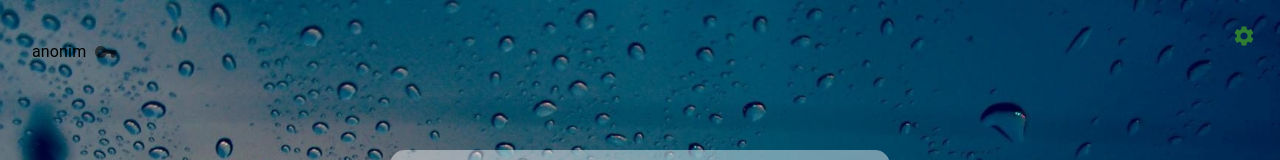
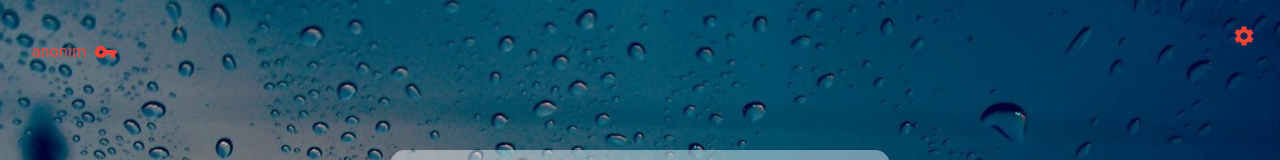
Before and after one commit to Boladzola/timer-react, a React (Vite) app: page / in a window 1280 px wide. Shown: the top 160 px of the page. Built offline with nearby package versions, Linux system fonts and the light colour scheme.

Commit message:
IconButton

```diff
--- a/src/Components/Auth/index.jsx
+++ b/src/Components/Auth/index.jsx
@@ -5,6 +5,8 @@ import MeetingRoomRoundedIcon from "@mui/icons-material/MeetingRoomRounded";
 import { auth, provider } from "../../api/firebase";
 import { signInWithPopup } from "firebase/auth";
 import styles from "./index.module.scss";
+import IconButton_ from "../IconButton_";
+import Typography_ from "../Typography_";
 
 const Auth = ({ isAuth }) => {
   const [currentUser, setCurrentUser] = useState({});
@@ -23,17 +25,17 @@ const Auth = ({ isAuth }) => {
     <Box className={styles.authBox}>
       {isAuth ? (
         <Box>
-          <Typography className={styles.text}>{currentUser.name}</Typography>
-          <IconButton>
+          <Typography_ className={styles.text}>{currentUser.name}</Typography_>
+          <IconButton_>
             <MeetingRoomRoundedIcon />
-          </IconButton>
+          </IconButton_>
         </Box>
       ) : (
         <Box>
-          <Typography className={styles.text}>anonim</Typography>
-          <IconButton onClick={onSignIn}>
+          <Typography_ className={styles.text}>anonim</Typography_>
+          <IconButton_ onClick={onSignIn}>
             <VpnKeyRoundedIcon />
-          </IconButton>
+          </IconButton_>
         </Box>
       )}
     </Box>
--- /dev/null
+++ b/src/Components/IconButton_/index.jsx
@@ -0,0 +1,38 @@
+import { Button, IconButton } from "@mui/material";
+import React from "react";
+import { useSelector } from "react-redux";
+import styles from "./index.module.scss";
+
+const getIconButtonClassByTheme = (color) => {
+  switch (color) {
+    case "salmon":
+      return styles.salmon;
+    case "turquiose":
+      return styles.turquiose;
+    case "green":
+      return styles.green;
+    case "pink":
+      return styles.pink;
+    case "bluegreen":
+      return styles.bluegreen;
+    case "dark":
+      return styles.dark;
+    case "grey":
+      return styles.grey;
+
+    default:
+      return styles.default;
+  }
+};
+
+const IconButton_ = ({ children, ...rest }) => {
+  const theme = useSelector((store) => store.settings.theme);
+
+  return (
+    <IconButton {...rest} className={getIconButtonClassByTheme(theme.color)}>
+      {children}
+    </IconButton>
+  );
+};
+
+export default IconButton_;
--- /dev/null
+++ b/src/Components/IconButton_/index.module.scss
@@ -0,0 +1,79 @@
+.salmon {
+  color: #f44336 !important;
+  &:disabled {
+    color: #ef9a9a !important;
+  }
+  &:hover {
+    color: #b71c1c !important;
+  }
+}
+
+.turquiose {
+  color: #00bcd4 !important;
+  &:disabled {
+    color: #80deea !important;
+  }
+  &:hover {
+    color: #00acc1 !important;
+  }
+}
+
+.green {
+  color: #00c853 !important;
+  &:disabled {
+    color: #b9f6ca !important;
+  }
+  &:hover {
+    color: #03923e !important;
+  }
+}
+
+.pink {
+  color: #ec407a !important;
+  &:disabled {
+    color: #f8bbd0 !important;
+  }
+  &:hover {
+    color: #ad1457 !important;
+  }
+}
+
+.bluegreen {
+  color: #00695c !important;
+  &:disabled {
+    color: #80cbc4 !important;
+  }
+  &:hover {
+    color: #004d40 !important;
+  }
+}
+
+.dark {
+  color: #000 !important;
+  &:disabled {
+    color: #bdbdbd !important;
+  }
+  &:hover {
+    color: #263238 !important;
+  }
+}
+
+.grey {
+  color: #78909c !important;
+  &:disabled {
+    color: #b0bec5 !important;
+  }
+  &:hover {
+    color: #607d8b !important;
+  }
+}
+
+.default {
+  color: #5c6bc0 !important;
+  &:disabled {
+    color: #c5cae9 !important;
+  }
+  &:hover {
+    color: #3f51b5 !important;
+  }
+}
--- a/src/Components/TimerSettings/index.jsx
+++ b/src/Components/TimerSettings/index.jsx
@@ -27,6 +27,7 @@ import {
 } from "../../store/settingSlice/utils";
 import Button_ from "../Button";
 import ButtonOut from "../ButtonOut";
+import IconButton_ from "../IconButton_";
 
 const TimerSettings = () => {
   const dispatch = useDispatch();
@@ -109,9 +110,9 @@ const TimerSettings = () => {
 
   return (
     <Box className={styles.timerSettings}>
-      <IconButton color="success" onClick={handleOpenDialog}>
+      <IconButton_ onClick={handleOpenDialog}>
         <SettingsIcon />
-      </IconButton>
+      </IconButton_>
       <Dialog open={isDialogOpen} onClose={handleCancel}>
         <Box className={styles.dialogMainBox}>
           <Box p={1}>
@@ -122,13 +123,13 @@ const TimerSettings = () => {
           <Box className={styles.grid}>
             <Box>
               {isMusicPlaying ? (
-                <IconButton color="success" onClick={demoMusicPause}>
+                <IconButton_  onClick={demoMusicPause}>
                   <PauseRoundedIcon />
-                </IconButton>
+                </IconButton_>
               ) : (
-                <IconButton color="success" onClick={demoMusicPlay}>
+                <IconButton_  onClick={demoMusicPlay}>
                   <PlayArrowRoundedIcon />
-                </IconButton>
+                </IconButton_>
               )}
             </Box>
             <Select
@@ -146,13 +147,13 @@ const TimerSettings = () => {
           <Box className={styles.grid}>
             <Box>
               {isSignalPlaying ? (
-                <IconButton color="success" onClick={demoSignalPause}>
+                <IconButton_ color="success" onClick={demoSignalPause}>
                   <PauseRoundedIcon />
-                </IconButton>
+                </IconButton_>
               ) : (
-                <IconButton color="success" onClick={demoSignalPlay}>
+                <IconButton_ color="success" onClick={demoSignalPlay}>
                   <PlayArrowRoundedIcon />
-                </IconButton>
+                </IconButton_>
               )}
             </Box>
             <Select
--- /dev/null
+++ b/src/Components/Typography_/index.jsx
@@ -0,0 +1,38 @@
+import { Slider, Typography } from "@mui/material";
+import React from "react";
+import { useSelector } from "react-redux";
+import styles from "./index.module.scss";
+
+const getSliderClassByTheme = (color) => {
+  switch (color) {
+    case "salmon":
+      return styles.salmon;
+    case "turquiose":
+      return styles.turquiose;
+    case "green":
+      return styles.green;
+    case "pink":
+      return styles.pink;
+    case "bluegreen":
+      return styles.bluegreen;
+    case "dark":
+      return styles.dark;
+    case "grey":
+      return styles.grey;
+
+    default:
+      return styles.default;
+  }
+};
+
+const Typography_ = ({ children, ...rest }) => {
+  const theme = useSelector((store) => store.settings.theme);
+
+  return (
+    <Typography {...rest} className={getSliderClassByTheme(theme.color)}>
+      {children}
+    </Typography>
+  );
+};
+
+export default Typography_;
--- /dev/null
+++ b/src/Components/Typography_/index.module.scss
@@ -0,0 +1,79 @@
+.salmon {
+  color: #f44336 !important;
+  &:disabled {
+    color: #ef9a9a !important;
+  }
+  &:hover {
+    color: #b71c1c !important;
+  }
+}
+
+.turquiose {
+  color: #00bcd4 !important;
+  &:disabled {
+    color: #80deea !important;
+  }
+  &:hover {
+    color: #00acc1 !important;
+  }
+}
+
+.green {
+  color: #00c853 !important;
+  &:disabled {
+    color: #b9f6ca !important;
+  }
+  &:hover {
+    color: #03923e !important;
+  }
+}
+
+.pink {
+  color: #ec407a !important;
+  &:disabled {
+    color: #f8bbd0 !important;
+  }
+  &:hover {
+    color: #ad1457 !important;
+  }
+}
+
+.bluegreen {
+  color: #00695c !important;
+  &:disabled {
+    color: #80cbc4 !important;
+  }
+  &:hover {
+    color: #004d40 !important;
+  }
+}
+
+.dark {
+  color: #000 !important;
+  &:disabled {
+    color: #bdbdbd !important;
+  }
+  &:hover {
+    color: #263238 !important;
+  }
+}
+
+.grey {
+  color: #78909c !important;
+  &:disabled {
+    color: #b0bec5 !important;
+  }
+  &:hover {
+    color: #607d8b !important;
+  }
+}
+
+.default {
+  color: #5c6bc0 !important;
+  &:disabled {
+    color: #c5cae9 !important;
+  }
+  &:hover {
+    color: #3f51b5 !important;
+  }
+}
```
